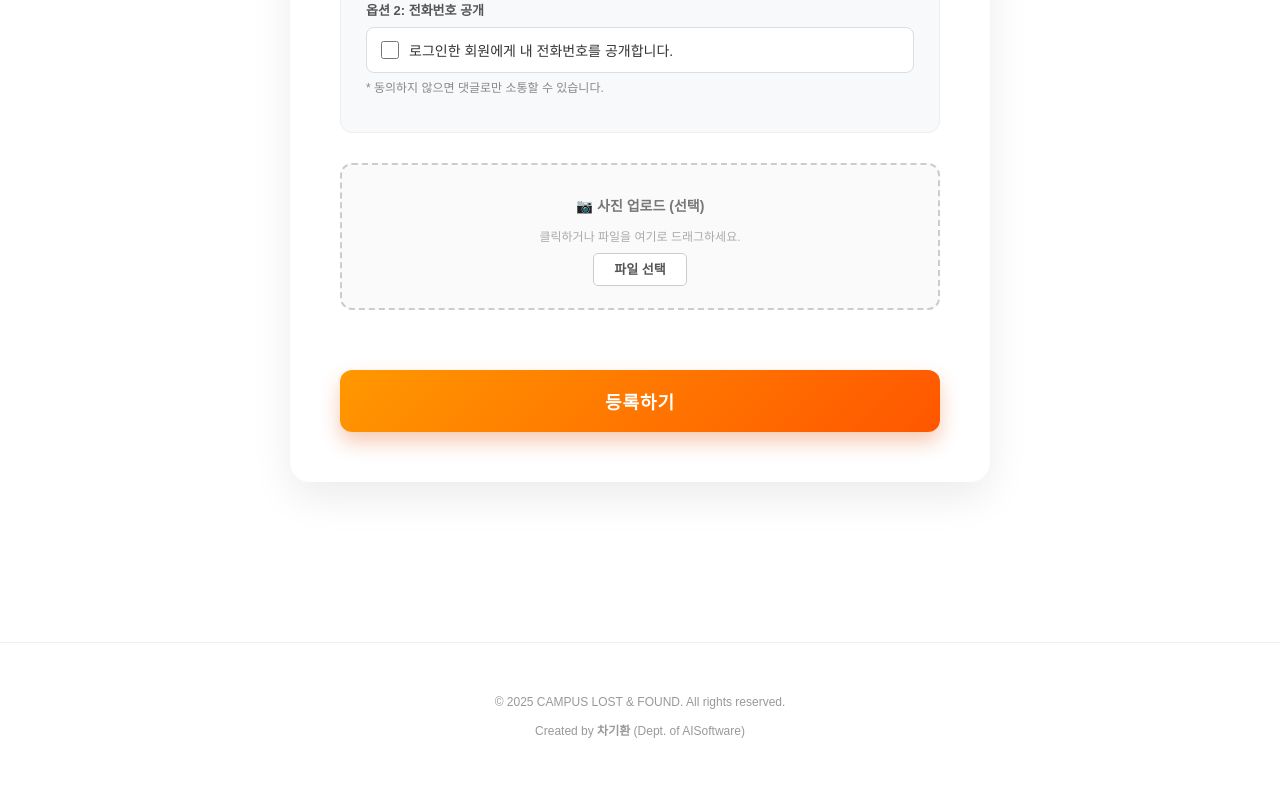
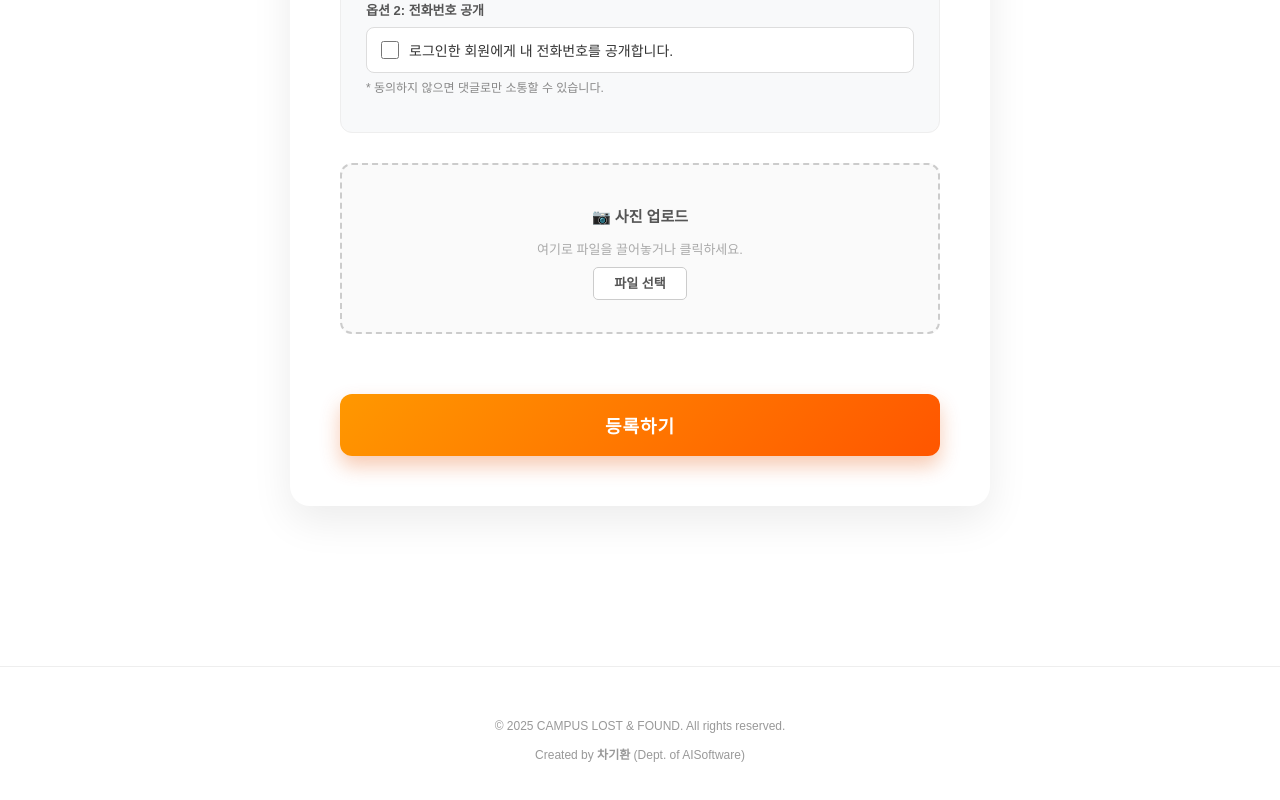
Before and after one commit to chakihwan/FrameworkTermProject, a React (Create React App) app in the folder frontend/: page /write in a window 1280 px wide. Shown: the part 902-1702 px from the top of the page. Built offline with nearby package versions, Linux system fonts and the light colour scheme.

Commit message:
프론트엔드 파일 드래그 앤 드롭 안되는 문제 해결

```diff
--- a/frontend/src/pages/WriteItem.js
+++ b/frontend/src/pages/WriteItem.js
@@ -11,6 +11,23 @@ const WriteItem = () => {
     const [isPhoneOpen, setIsPhoneOpen] = useState(false);
     const [file, setFile] = useState(null);
     const [isSubmitting, setIsSubmitting] = useState(false); // ★ 로딩 상태 추가
+    // 파일 및 드래그 상태 관리
+    const [isDragging, setIsDragging] = useState(false);
+
+    // ★ 드래그 이벤트 핸들러 시작
+    const onDragEnter = (e) => { e.preventDefault(); e.stopPropagation(); setIsDragging(true); };
+    const onDragLeave = (e) => { e.preventDefault(); e.stopPropagation(); setIsDragging(false); };
+    const onDragOver = (e) => { e.preventDefault(); e.stopPropagation(); if (e.dataTransfer.files) setIsDragging(true); };
+
+    const onDrop = (e) => {
+        e.preventDefault(); e.stopPropagation(); setIsDragging(false);
+        // 드롭된 파일이 있으면 첫 번째 파일만 선택
+        if (e.dataTransfer.files && e.dataTransfer.files.length > 0) {
+            setFile(e.dataTransfer.files[0]);
+            e.dataTransfer.clearData();
+        }
+    };
+    // ★ 드래그 이벤트 핸들러 끝
 
     const handleSubmit = async (e) => {
         e.preventDefault();
@@ -120,13 +137,21 @@ const WriteItem = () => {
                         </div>
                     </div>
 
-                    {/* 4. 파일 업로드 (드래그앤드롭 스타일) */}
-                    <div style={{ border: '2px dashed #ccc', padding: '30px', textAlign: 'center', borderRadius: '12px', backgroundColor: '#fafafa', transition: 'all 0.3s', cursor:'pointer' }} onDragOver={(e)=>{e.currentTarget.style.borderColor='#999';e.currentTarget.style.backgroundColor='#f0f0f0'}} onDragLeave={(e)=>{e.currentTarget.style.borderColor='#ccc';e.currentTarget.style.backgroundColor='#fafafa'}}>
-                        <p style={{ margin: '0 0 10px 0', fontSize: '14px', color: '#777', fontWeight:'bold' }}>📷 사진 업로드 (선택)</p>
-                        <p style={{ fontSize:'12px', color:'#aaa', marginBottom:'15px' }}>클릭하거나 파일을 여기로 드래그하세요.</p>
+                    {/* 4. 드래그 앤 드롭 영역 */}
+                    <div
+                        onDragEnter={onDragEnter} onDragLeave={onDragLeave} onDragOver={onDragOver} onDrop={onDrop}
+                        style={{
+                            border: isDragging ? '2px dashed #e65100' : '2px dashed #ccc',
+                            backgroundColor: isDragging ? '#fff3e0' : '#fafafa',
+                            padding: '40px', textAlign: 'center', borderRadius: '12px', transition: 'all 0.3s', cursor:'pointer'
+                        }}
+                    >
+                        <p style={{ margin: '0 0 10px 0', fontSize: '15px', color: '#555', fontWeight:'bold' }}>📷 사진 업로드</p>
+                        <p style={{ fontSize:'13px', color:'#aaa', marginBottom:'15px' }}>
+                            {file ? `선택된 파일: ${file.name}` : '여기로 파일을 끌어놓거나 클릭하세요.'}
+                        </p>
                         <input type="file" onChange={(e) => setFile(e.target.files[0])} accept="image/*" style={{ display:'none' }} id="fileUpload" />
                         <label htmlFor="fileUpload" style={{ padding:'8px 20px', background:'#fff', border:'1px solid #ccc', borderRadius:'5px', fontSize:'13px', cursor:'pointer', fontWeight:'bold', color:'#555' }}>파일 선택</label>
-                        {file && <p style={{marginTop:'15px', fontSize:'13px', color:'#2ecc71', fontWeight:'bold'}}>✅ {file.name}</p>}
                     </div>
 
                     {/* 등록 버튼 (스타일 교체됨) */}
```
